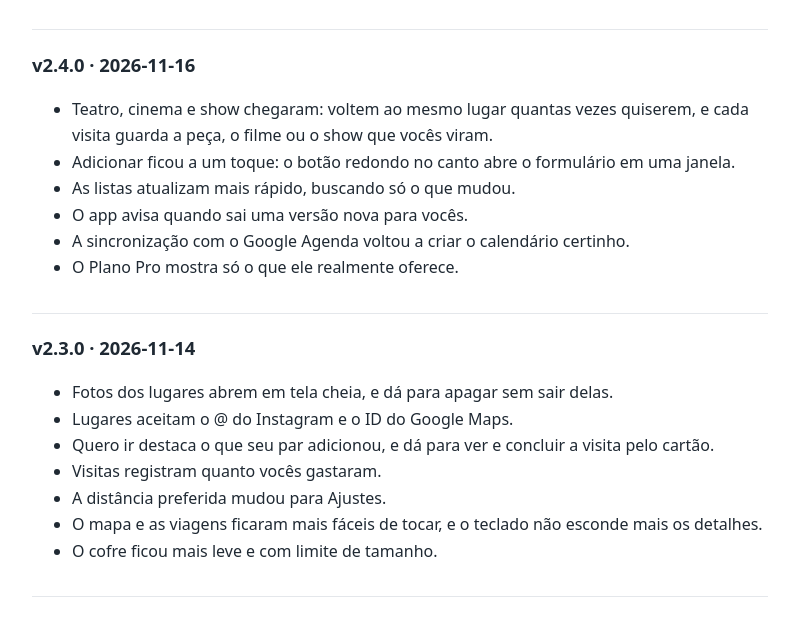
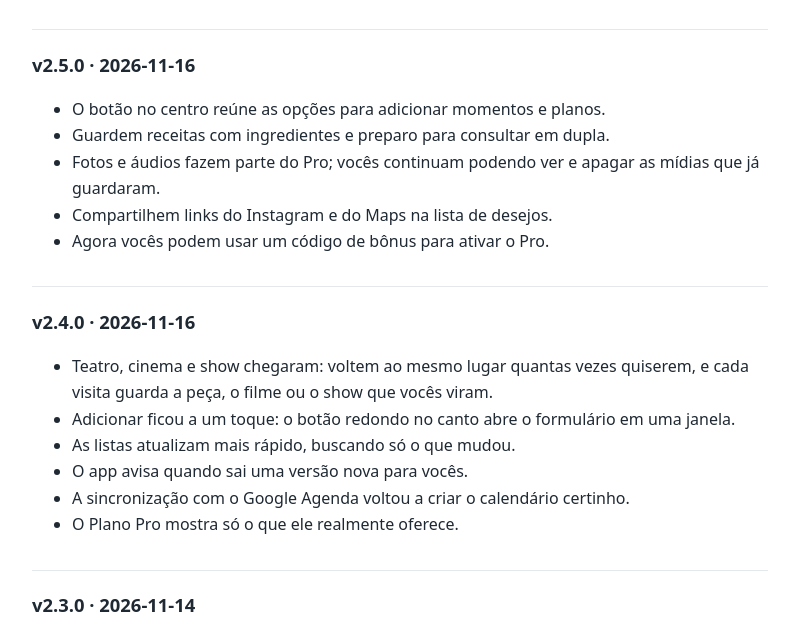
Before and after one commit to zrymeheim/tabula-eula, a plain HTML site: page tabuladuo/novidades.html in a window 1280 px wide. Shown: the part 124-748 px from the top of the page, without its empty margins (240-1039 px from the left). Drawn offline with Linux system fonts and the light colour scheme.

Commit message:
docs: add Duo v2.5.0 release notes
Co-Authored-By: Claude Opus 5.5 <noreply@anthropic.com>

```diff
--- a/tabuladuo/novidades.html
+++ b/tabuladuo/novidades.html
@@ -10,6 +10,14 @@
 <main>
 <p class="meta"><a href="./">TabulaDuo</a></p>
 <h1>Novidades do TabulaDuo</h1>
+<h2>v2.5.0 · 2026-11-16</h2>
+<ul>
+<li>O bot&#227;o no centro re&#250;ne as op&#231;&#245;es para adicionar momentos e planos.</li>
+<li>Guardem receitas com ingredientes e preparo para consultar em dupla.</li>
+<li>Fotos e &#225;udios fazem parte do Pro; voc&#234;s continuam podendo ver e apagar as m&#237;dias que j&#225; guardaram.</li>
+<li>Compartilhem links do Instagram e do Maps na lista de desejos.</li>
+<li>Agora voc&#234;s podem usar um c&#243;digo de b&#244;nus para ativar o Pro.</li>
+</ul>
 <h2>v2.4.0 · 2026-11-16</h2>
 <ul>
 <li>Teatro, cinema e show chegaram: voltem ao mesmo lugar quantas vezes quiserem, e cada visita guarda a pe&#231;a, o filme ou o show que voc&#234;s viram.</li>
```
